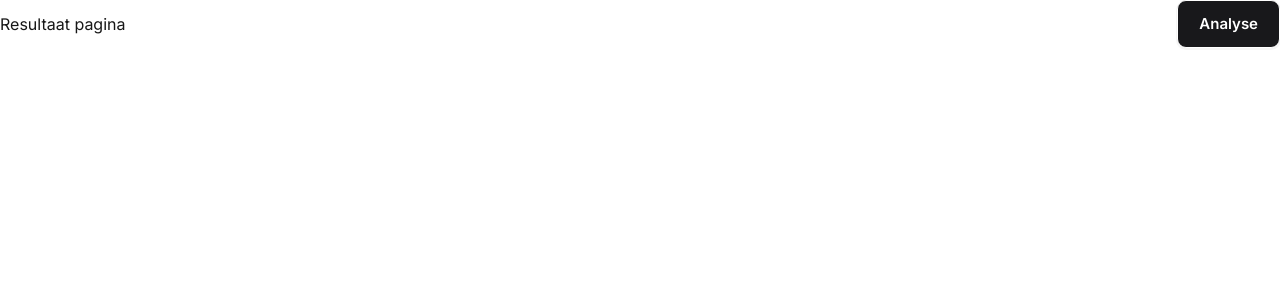
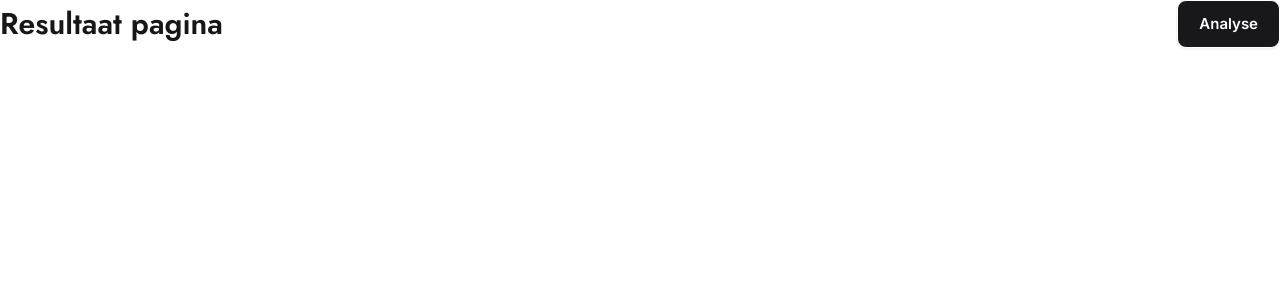
Before and after one commit to FalloutCS/voedselBosApp, a SvelteKit app: page /resultaat in a window 1280 px wide. Shown: the top 300 px of the page. Built offline with nearby package versions, Linux system fonts and the light colour scheme.

Commit message:
tailwind aanpassen, Jost font toegevoegd

```diff
--- a/src/app.css
+++ b/src/app.css
@@ -1,5 +1,6 @@
 @import url("https://fonts.googleapis.com/css2?family=Source+Code+Pro:ital,wght@0,400;0,500;0,600;0,700;1,400;1,500;1,600;1,700&display=swap");
 @import url("https://fonts.googleapis.com/css2?family=Inter:wght@400;500;600&display=swap");
+@import url("https://fonts.googleapis.com/css2?family=Jost:wght@400;500;600;700&display=swap");
 
 @import "tailwindcss";
 @plugin "tailwindcss-animate";
@@ -146,6 +147,7 @@
 	--font-mono: "Source Code Pro", "monospace";
 	--font-alt: "Courier", "sans-serif";
 	--font-display: "Cal Sans", "sans-serif";
+	--font-jost: "Jost", "sans-serif";
 
 	@keyframes accordion-down {
 		from {
--- a/src/routes/resultaat/+page.svelte
+++ b/src/routes/resultaat/+page.svelte
@@ -23,7 +23,9 @@
 </script>
 
 <div class="flex items-center justify-between mb-5">
-    <h1>Resultaat pagina</h1>
+    <h1 class="font-jost text-3xl font-semibold text-foreground">
+        Resultaat pagina
+    </h1>
 
     <Button.Root
         onclick={() => isPanelOpen = !isPanelOpen}
```
